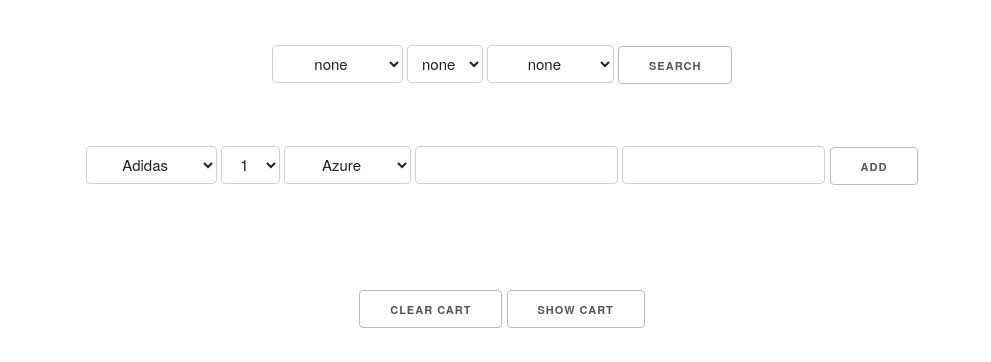
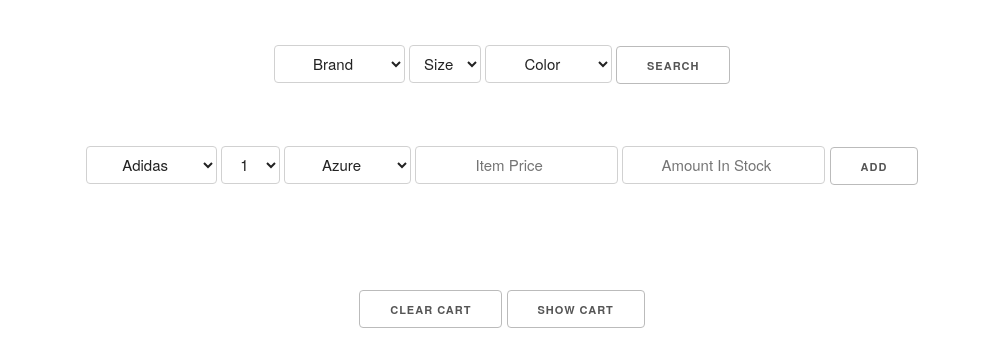
Before and after one commit to MichaelCDavids/shoe-catalogue, a plain HTML site: page index.html in a window 1280 px wide. Shown: the part 209-571 px from the top of the page, without its empty margins (138-1129 px from the left). Drawn offline with nearby package versions, Linux system fonts and the light colour scheme.

Commit message:
made changes to search options

```diff
--- a/index.html
+++ b/index.html
@@ -143,7 +143,7 @@
 
     <div class="row search-area" style="margin-top: 5%; text-align:center;">
       <select class="brand" name="brand">
-         <option value="">none</option>
+         <option value="">Brand</option>
          <option value="Adidas">Adidas</option>
          <option value="Asics">Asics</option>
          <option value="Caterpillar">Caterpillar</option>
@@ -160,7 +160,7 @@
          <option value="Reebok">Reebok</option>
       </select>
       <select class="size" name="size">
-         <option value="0">none</option>
+         <option value="0">Size</option>
          <option value="1">1</option>
          <option value="2">2</option>
          <option value="3">3</option>
@@ -178,7 +178,7 @@
          <option value="15">15</option>
       </select>
       <select class="color" name="color">
-        <option value="">none</option>
+        <option value="">Color</option>
         <option value="azure">Azure</option>
         <option value="beige">Beige</option>
         <option value="black">Black</option>
@@ -253,8 +253,8 @@
         <option value="snow">Snow</option>
         <option value="white">White</option>
       </select>
-      <input type="number" name="addPrice" class="addPrice">
-      <input type="number" name="addstock" class="addStock">
+      <input type="number" name="addPrice" class="addPrice" placeholder="Item Price">
+      <input type="number" name="addstock" class="addStock" placeholder="Amount In Stock">
       <button id="add-button" type="button" name="add" >Add</button>
     </div>
     <div class="row shopping-cart" style="margin: 5% 5%;">
@@ -264,15 +264,15 @@
      <button id="clear-button" type="button" name="clear" style="margin-top:5%;" >Clear Cart</button>
      <button id="show-button" type="button" name="show" style="margin-top:5%;" >Show Cart</button>
     </div>
+    <div class="row search-results" style="margin: 5% 5%;">
+      <div class="twelve columns insertSearchDataElement">
+
+      </div>
+    </div>
     <div class="row available-stock">
        <div class="twelve columns insertAvailableStockElement stock">
 
        </div>
-    </div>
-    <div class="row search-results" style="margin: 5% 5%;">
-      <div class="twelve columns insertSearchDataElement">
-
-      </div>
     </div>
   </div>
 
```
